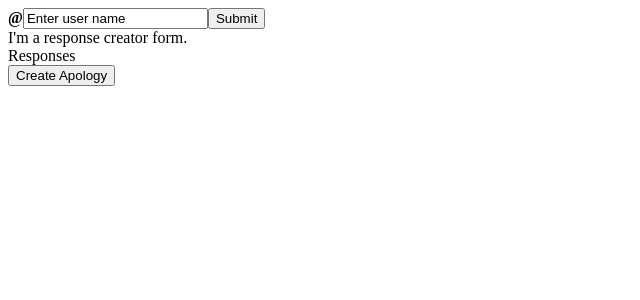
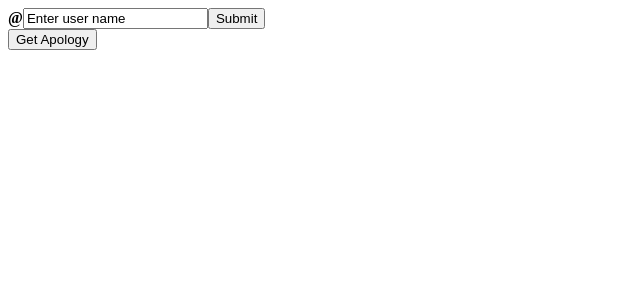
Before and after one commit to jonmackeyparty/ventr-frontend, a React (Create React App) app: page /tweets in a window 1280 px wide. Shown: the top 300 px of the page, without its empty margins (0-640 px from the left). Built offline with nearby package versions, Linux system fonts and the light colour scheme.

Commit message:
move responses container inside selected tweet component, give responses tweet_id as prop, mock up response creator component and action

```diff
--- a/src/App.js
+++ b/src/App.js
@@ -1,9 +1,7 @@
 import React from 'react';
 import TwitterSearch from './components/TwitterSearch';
-import ResponseCreator from './components/ResponseCreator'
 import ApologyCreator from './components/ApologyCreator';
 import TweetsContainer from './containers/TweetsContainer';
-import ResponsesContainer from './containers/ResponsesContainer';
 import { connect } from 'react-redux';
 import { fetchUser } from './actions/fetchUser'
 
@@ -15,8 +13,6 @@ class App extends React.Component {
       <div className="App">
         < TwitterSearch />
         < TweetsContainer />
-        < ResponseCreator />
-        < ResponsesContainer />
         < ApologyCreator />
       </div>
     );
--- /dev/null
+++ b/src/actions/postResponse.js
@@ -0,0 +1,11 @@
+export function postResponse(response, tweet_id) {
+  debugger;
+  // return (dispatch) => {
+  //   fetch(`http://localhost:3000/api/v1/tweets/${id}`)
+  //   .then(response => response.json())
+  //   .then(data => dispatch({
+  //     type: 'SET_SELECTED_TWEET',
+  //     payload: data
+  //   }))
+  // }
+}
--- a/src/components/ApologyCreator.js
+++ b/src/components/ApologyCreator.js
@@ -5,7 +5,7 @@ export default class ApologyCreator extends React.Component {
   render() {
     return (
       <div>
-        <button>Create Apology</button>
+        <button>Get Apology</button>
       </div>
     )
   }
--- a/src/components/ResponseCreator.js
+++ b/src/components/ResponseCreator.js
@@ -1,12 +1,34 @@
 import React from 'react'
+import { connect } from 'react-redux';
+import { postResponse } from '../actions/postResponse'
 
-export default class ResponseCreator extends React.Component {
+class ResponseCreator extends React.Component {
+
+  state = {
+    response: 'Enter your response'
+  }
+
+  handleChange = event => {
+    this.setState({
+      response: event.target.value
+    })
+  }
+
+  handleSubmit = event => {
+    event.preventDefault();
+    this.props.postResponse(this.state.response, this.props.tweet_id);
+  }
 
   render() {
     return (
       <div>
-        I'm a response creator form.
+        <form onSubmit={event => this.handleSubmit(event)}>
+          <input type='text' value={this.state.response} onChange={event => this.handleChange(event)} />
+          <input type='submit' />
+        </form>
       </div>
     )
   }
 }
+
+export default connect(null, { postResponse })(ResponseCreator)
--- a/src/components/SelectedTweet.js
+++ b/src/components/SelectedTweet.js
@@ -1,4 +1,5 @@
 import React from 'react'
+import ResponsesContainer from '../containers/ResponsesContainer'
 
 export default class SelectedTweet extends React.Component {
 
@@ -10,7 +11,10 @@ export default class SelectedTweet extends React.Component {
     return (
         <div>
         {this.props.selected_tweet !== null && this.props.selected_tweet.content !== undefined &&
-          <li><br/><strong>Content:</strong> {this.props.selected_tweet.content}<br/><strong>Date: </strong>{this.props.selected_tweet.date}</li>
+          <div>
+            <li><br/><strong>Content:</strong> {this.props.selected_tweet.content}<br/><strong>Date: </strong>{this.props.selected_tweet.date}</li>
+            <ResponsesContainer tweet_id={this.props.selected_tweet.id}/>
+          </div>
         }
         </div>
     );
--- a/src/containers/ResponsesContainer.js
+++ b/src/containers/ResponsesContainer.js
@@ -1,17 +1,17 @@
 import React from 'react';
 import Responses from '../components/Responses'
+import ResponseCreator from '../components/ResponseCreator'
 
 class ResponsesContainer extends React.Component {
 
   render() {
     return(
       <div>
-        < Responses />
+        <ResponseCreator tweet_id={this.props.tweet_id}/>
+        <Responses />
       </div>
     )
   }
-
-
 }
 
 export default ResponsesContainer
```
